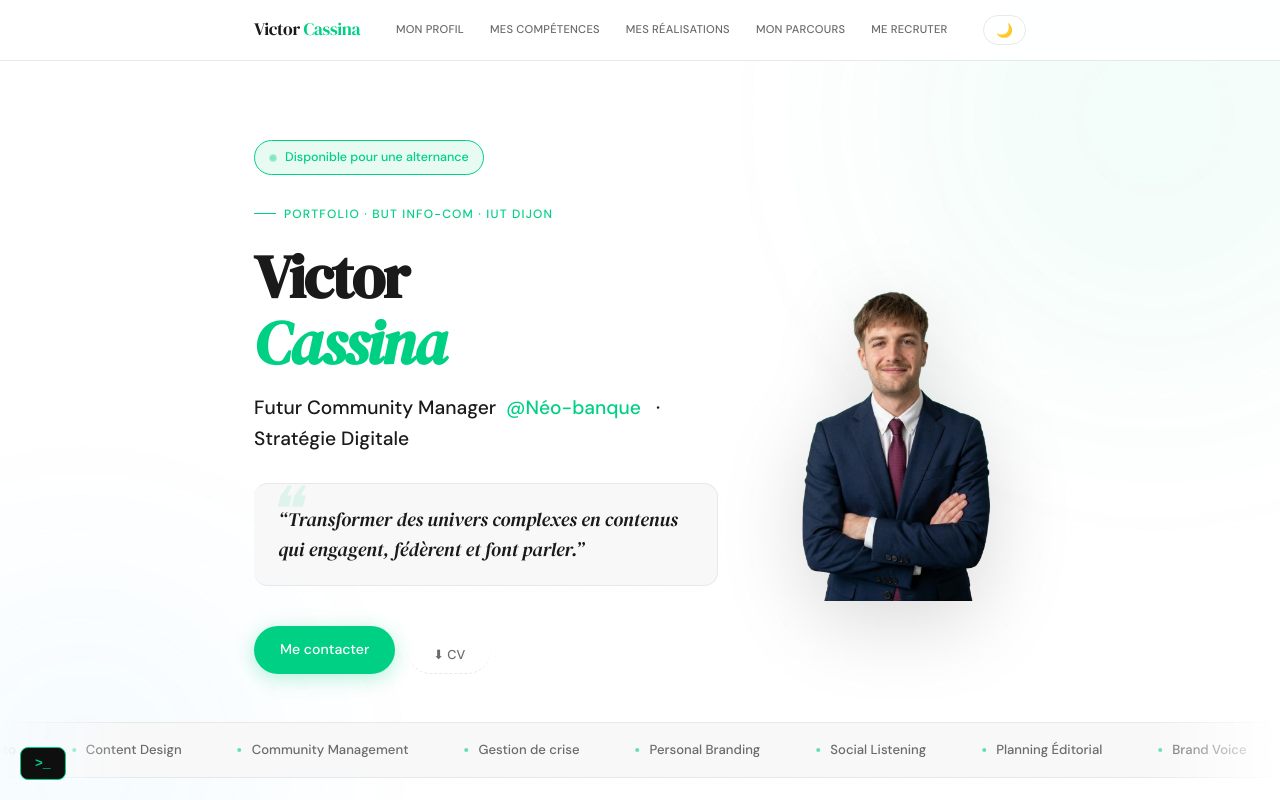
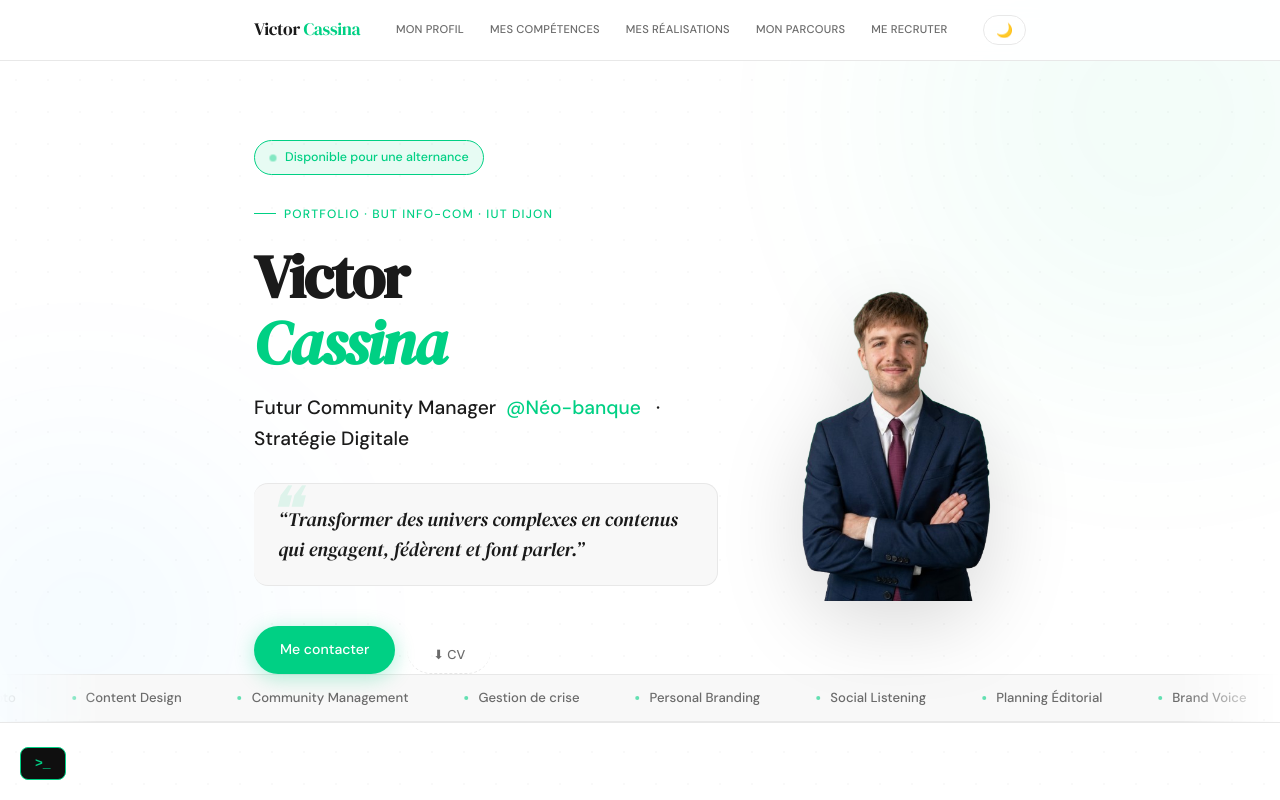
Before and after one commit to Vcassina21/victor-portfolio, a Next.js app: page / in a window 1280 px wide. Shown: the top 800 px of the page. Built offline with nearby package versions, Linux system fonts and the light colour scheme.

Commit message:
tags bar collé au hero

```diff
--- a/pages/index.js
+++ b/pages/index.js
@@ -683,8 +683,6 @@ export default function Home() {
       </section>
 
       <hr className="divider" />
-
-      {/* BIO + COMPTEURS */}
       <section id="bio" className="section">
         <div className="container reveal">
           <p className="section-label">À propos</p>
--- a/styles/globals.css
+++ b/styles/globals.css
@@ -162,7 +162,7 @@ section { padding: 88px 0; }
 .btn-cv-discreet:hover { color: var(--accent); border-color: var(--accent); }
 
 /* ── HERO ───────────────────────────────────────────────── */
-.hero { padding: 140px 0 88px; position: relative; overflow: hidden; }
+.hero { padding: 140px 0 0; position: relative; overflow: hidden; }
 .hero-bg { position: absolute; inset: 0; pointer-events: none; z-index: 0; }
 .hero > .container { position: relative; z-index: 1; }
 
@@ -596,12 +596,12 @@ section { padding: 88px 0; }
 /* ── INFINITE TAGS BAR ───────────────────────────────────── */
 .tags-bar {
   position: relative; overflow: hidden;
-  margin: 48px 0 0; padding: 16px 0;
+  margin: 0; padding: 12px 0;
   border-top: 1px solid var(--border);
   border-bottom: 1px solid var(--border);
   background: var(--card-bg);
-  -webkit-mask-image: linear-gradient(to right, transparent 0%, black 10%, black 90%, transparent 100%);
-  mask-image: linear-gradient(to right, transparent 0%, black 10%, black 90%, transparent 100%);
+  -webkit-mask-image: linear-gradient(to right, transparent 0%, black 8%, black 92%, transparent 100%);
+  mask-image: linear-gradient(to right, transparent 0%, black 8%, black 92%, transparent 100%);
 }
 .tags-track {
   display: flex; gap: 0;
```
